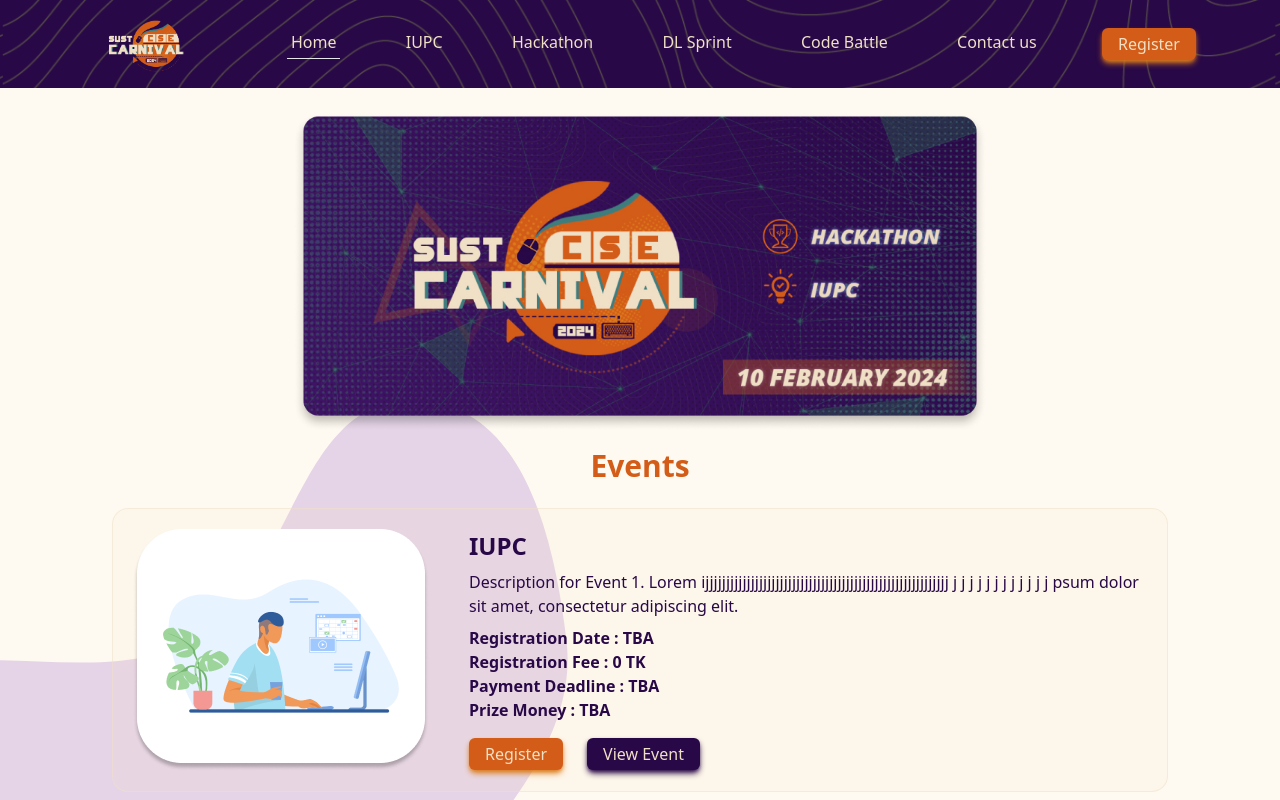
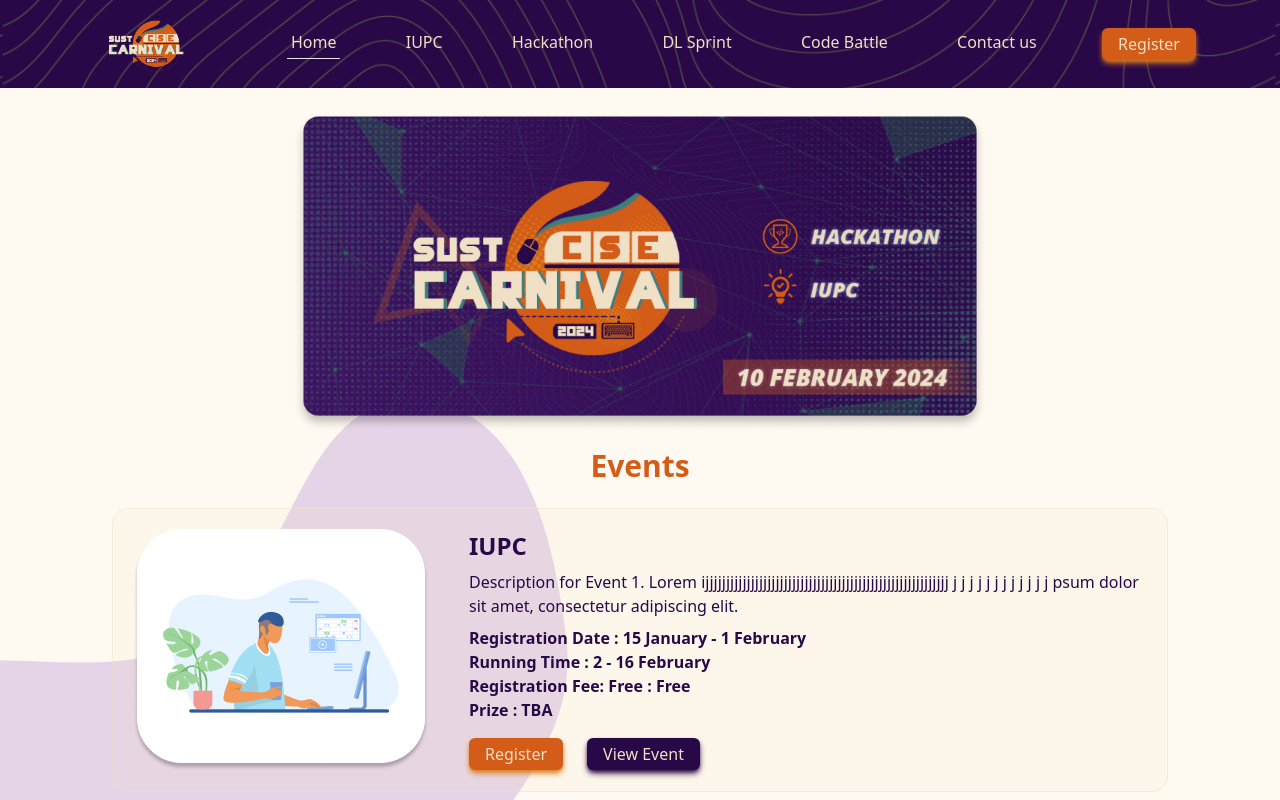
Before and after one commit to Hasibul-Islam-Shanto/cse_carnival_website, a React (Vite) app in the folder frontend/: page / in a window 1280 px wide. Shown: the top 800 px of the page. Built offline with nearby package versions, Linux system fonts and the light colour scheme.

Commit message:
fixed data redundancy in data.jsx

```diff
--- a/frontend/src/components/Items.jsx
+++ b/frontend/src/components/Items.jsx
@@ -12,10 +12,10 @@
             <div className="text-navbar">
                 <h3 className="text-2xl font-bold md:mb-2 ">{event.name}</h3>
                 <p className="md:mb-2">{event.description}</p>
-                <p className="font-bold ">Registration Date : <span className="">{event.registrationDate}</span> </p>
-                <p className="font-bold ">Registration Fee : <span className="">{event.registrationFee}</span> </p>
-                <p className="font-bold ">Payment Deadline : <span className="">{event.paymentDeadline}</span> </p>
-                <p className="font-bold ">Prize Money : <span className="">{event.prizeMoney}</span> </p>
+                <p className="font-bold ">{event.shortDescription[1].title} : <span className="">{event.shortDescription[1].value}</span> </p>
+                <p className="font-bold ">{event.shortDescription[2].title} : <span className="">{event.shortDescription[2].value}</span> </p>
+                <p className="font-bold ">{event.shortDescription[3].title} : <span className="">{event.shortDescription[3].value}</span> </p>
+                <p className="font-bold ">{event.shortDescription[4].title} : <span className="">{event.shortDescription[4].value}</span> </p>
                 <div className="flex mt-4 space-x-6">
                     {event.registration && (
                         <Link to={event.registration}>
--- a/frontend/src/data/data.jsx
+++ b/frontend/src/data/data.jsx
@@ -122,7 +122,7 @@
               value: "Kaggle"
             },
             {
-              title: "Registration Fee: Free",
+              title: "Registration Fee",
               value: "Free"
             },
             {
```
